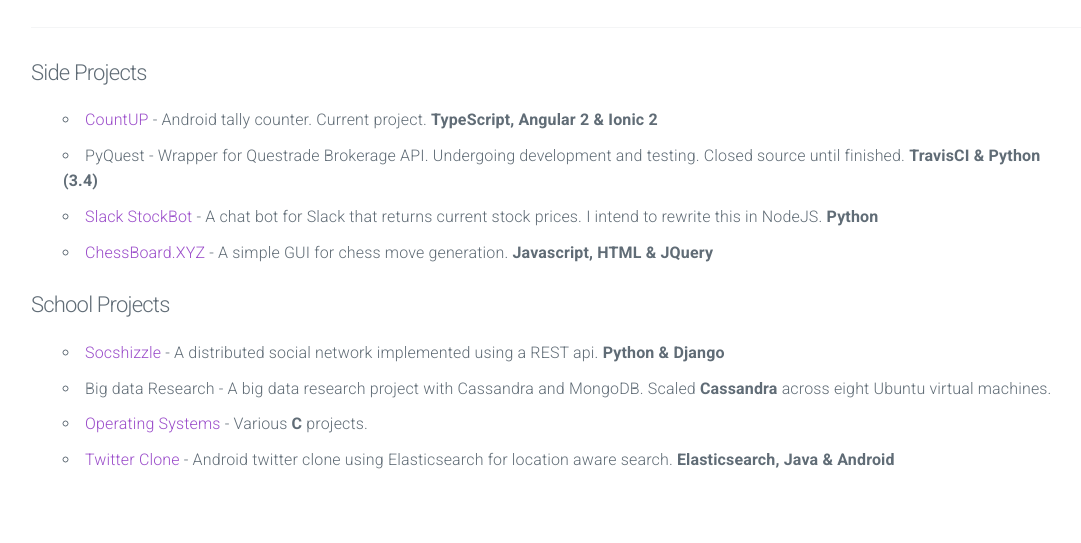
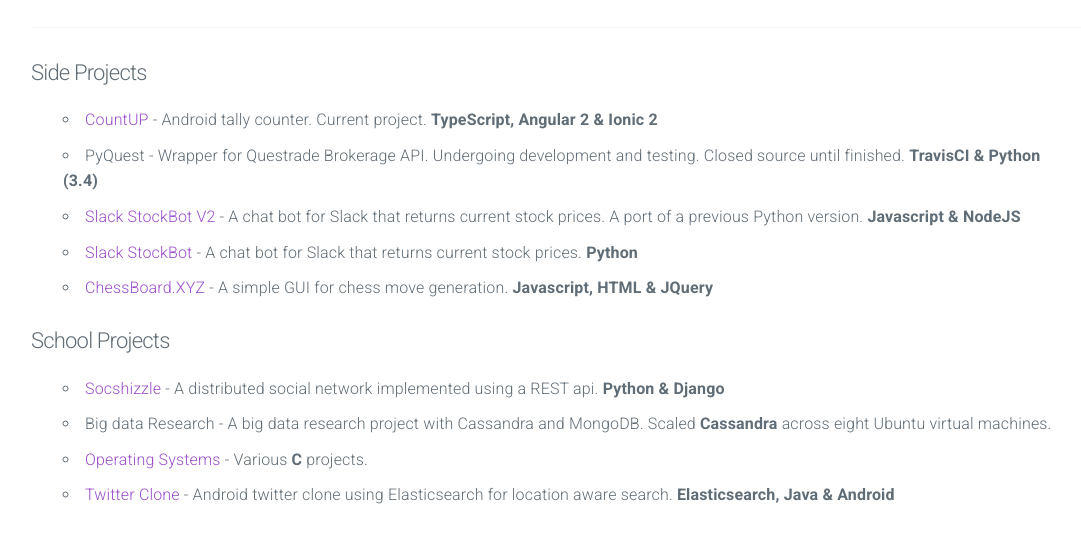
Before and after one commit to mraypold/projects-website, a plain HTML site: page index.html in a window 1280 px wide. Shown: the part 231-774 px from the top of the page, without its empty margins (69-1150 px from the left). Drawn offline with nearby package versions, Linux system fonts and the light colour scheme.

Commit message:
Added slackbot v2

```diff
--- a/index.html
+++ b/index.html
@@ -45,7 +45,10 @@
           PyQuest - Wrapper for Questrade Brokerage API. Undergoing development and testing. Closed source until finished. <b>TravisCI &amp; Python (3.4)</b>
         </li>
         <li>
-          <a href="https://github.com/mraypold/slack-stockbot">Slack StockBot</a> - A chat bot for Slack that returns current stock prices. I intend to rewrite this in NodeJS. <b>Python</b>
+          <a href="https://github.com/mraypold/slack-stockbot-v2">Slack StockBot V2</a> - A chat bot for Slack that returns current stock prices. A port of a previous Python version. <b>Javascript &amp; NodeJS</b>
+        </li>
+        <li>
+          <a href="https://github.com/mraypold/slack-stockbot">Slack StockBot</a> - A chat bot for Slack that returns current stock prices. <b>Python</b>
         </li>
         <li>
           <a href="http://www.chessboard.xyz/">ChessBoard.XYZ</a> - A simple GUI for chess move generation. <b>Javascript, HTML &amp; JQuery</b>
```
